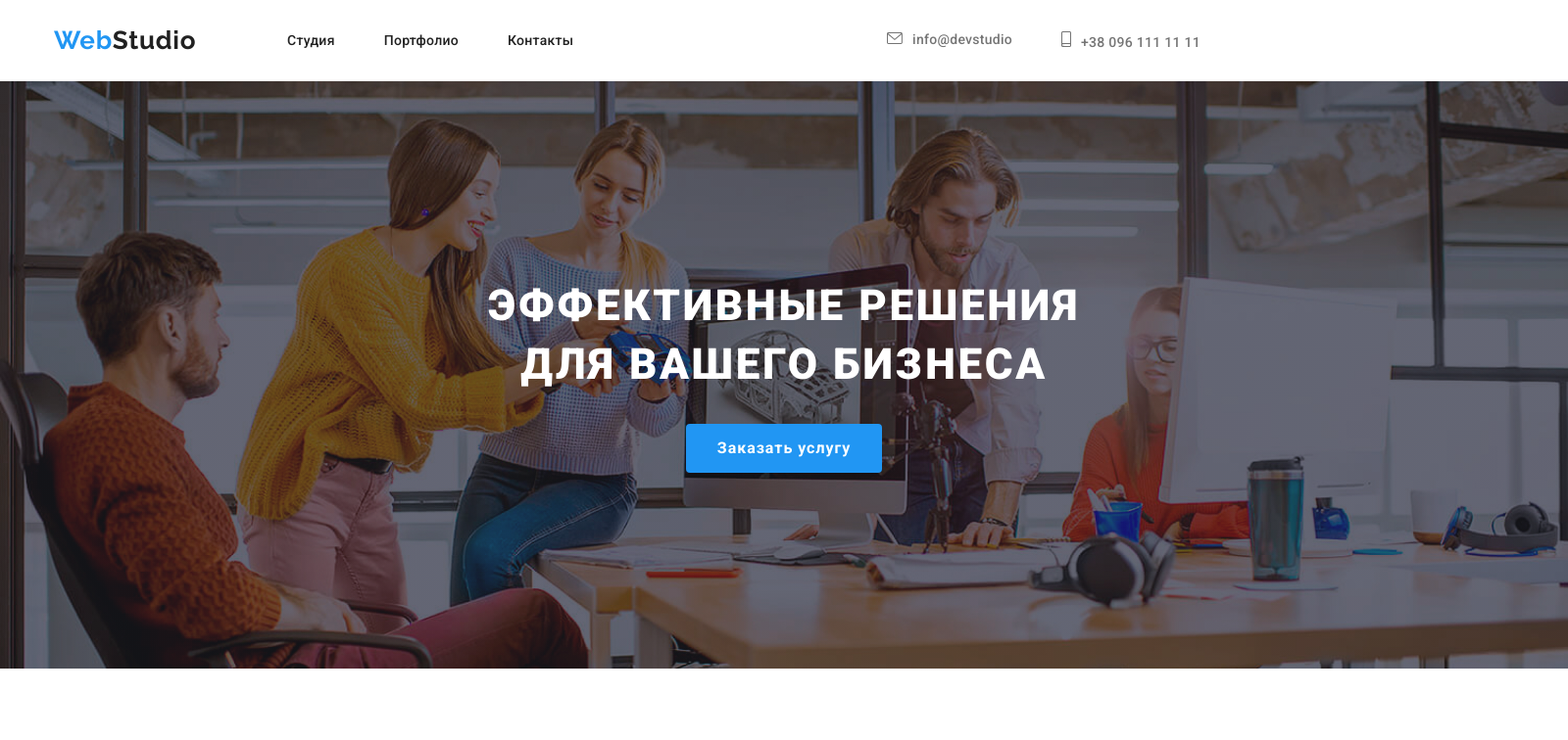
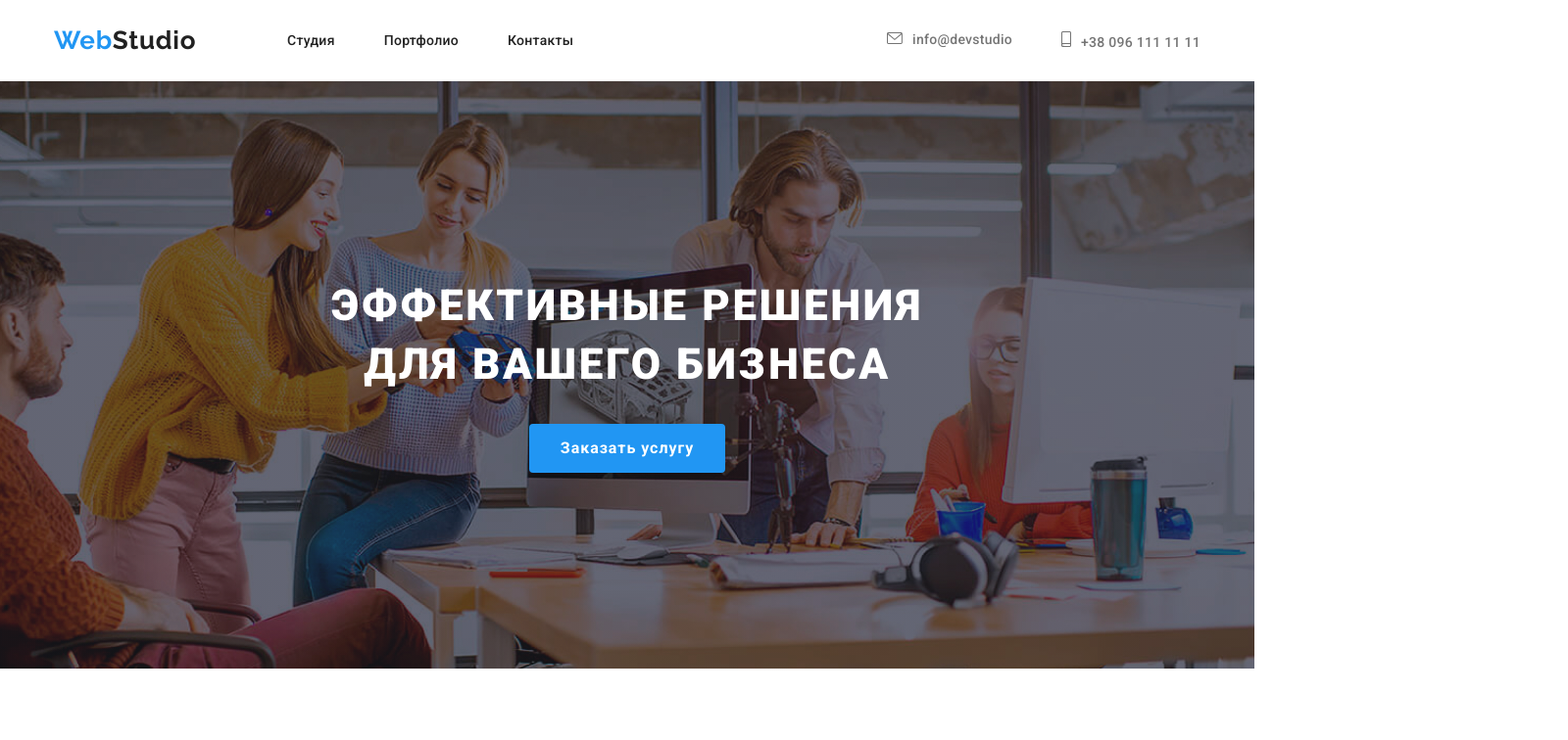
Before and after one commit to Yevheniia87/goit-markup-hw-04, a plain HTML site: page index.html in a window 1280 px wide. Shown: the top 756 px of the page at 98% size, 1600 px wide, since content can reach past the window. Drawn offline with nearby package versions, Linux system fonts and the light colour scheme.

Commit message:
Update style.css

```diff
--- a/css/style.css
+++ b/css/style.css
@@ -156,8 +156,7 @@ img {
   padding-right: 15px;
 }
 .hero-container {
-  display: inline-flex;
-  width: 1600px;
+  max-width: 1600px;
   height: 600px;
   margin-left: auto;
   margin-right: auto;
```
